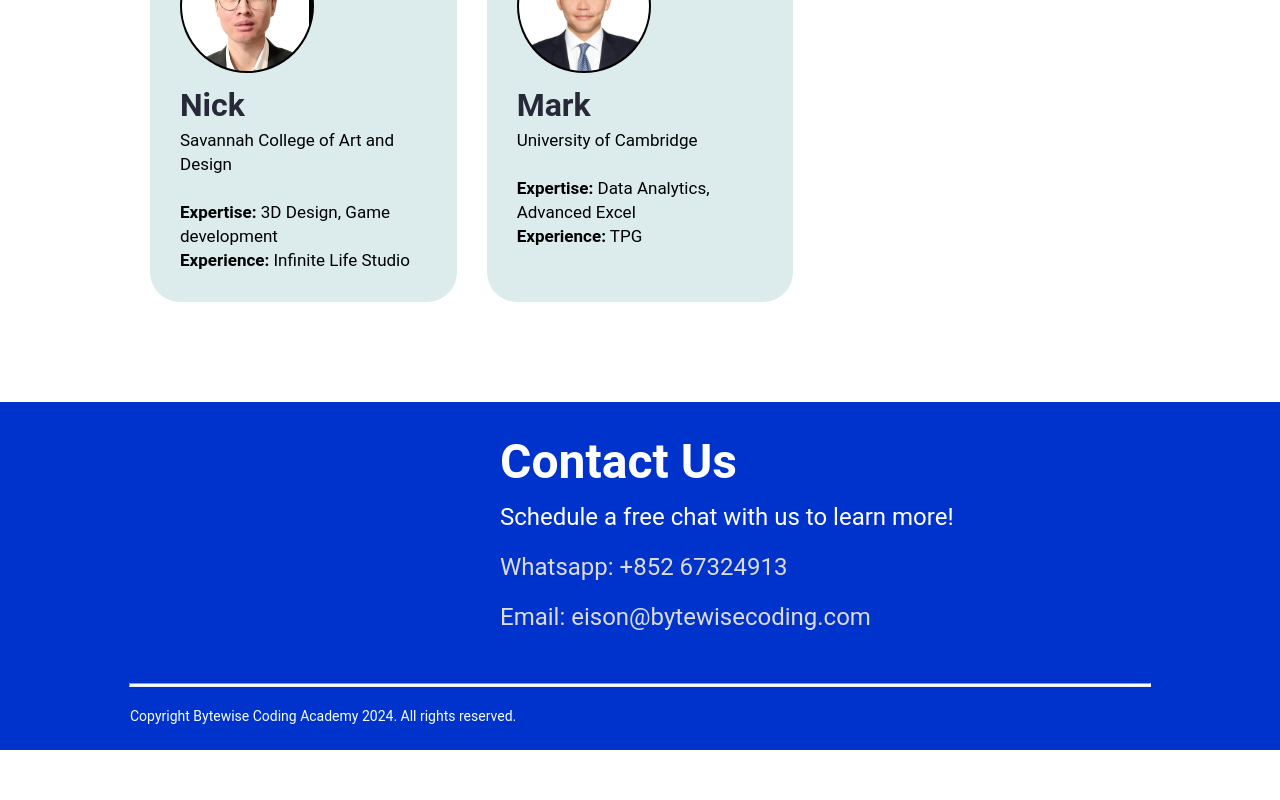
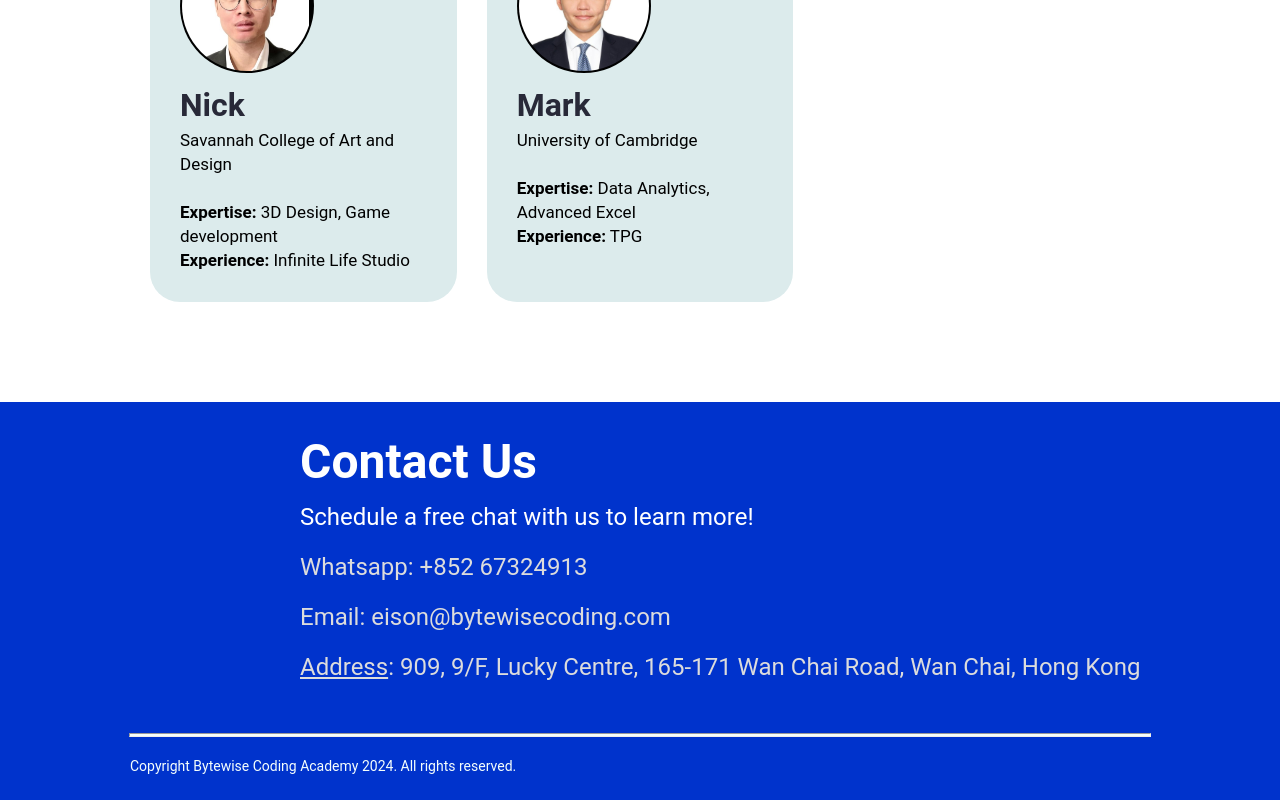
Before and after one commit to eisonc/Bytewise-website.github.io, a React (Create React App) app: page / in a window 1280 px wide. Shown: the part 3411-4211 px from the top of the page. Before the commit the page ends 4161 px from the top, so only its background shows below. Built offline with nearby package versions, Linux system fonts and the light colour scheme.

Commit message:
add address

```diff
--- a/src/App.css
+++ b/src/App.css
@@ -534,7 +534,7 @@ h4 {
     flex-direction: column;
     align-items: flex-start;
     justify-content: flex-start;
-    padding: 30px 100px 30px 500px;
+    padding: 30px 100px 30px 300px;
 }
 
 .contact-section-title {
--- a/src/pages/home/ContactUs.jsx
+++ b/src/pages/home/ContactUs.jsx
@@ -13,6 +13,9 @@ export default function ContactUs() {
                     Whatsapp: +852 67324913
                     <br />
                     Email: eison@bytewisecoding.com
+                    <br />
+                    <a className="contact-section-description" href="https://maps.app.goo.gl/mZk5q5CExoXe7gfF9" target="_blank">Address</a>
+                    : 909, 9/F, Lucky Centre, 165-171 Wan Chai Road, Wan Chai, Hong Kong
                 </p>
             </div>
         </section>
```
Also changed, not shown: 10 other files (tests, documents, lock files or other folders).
